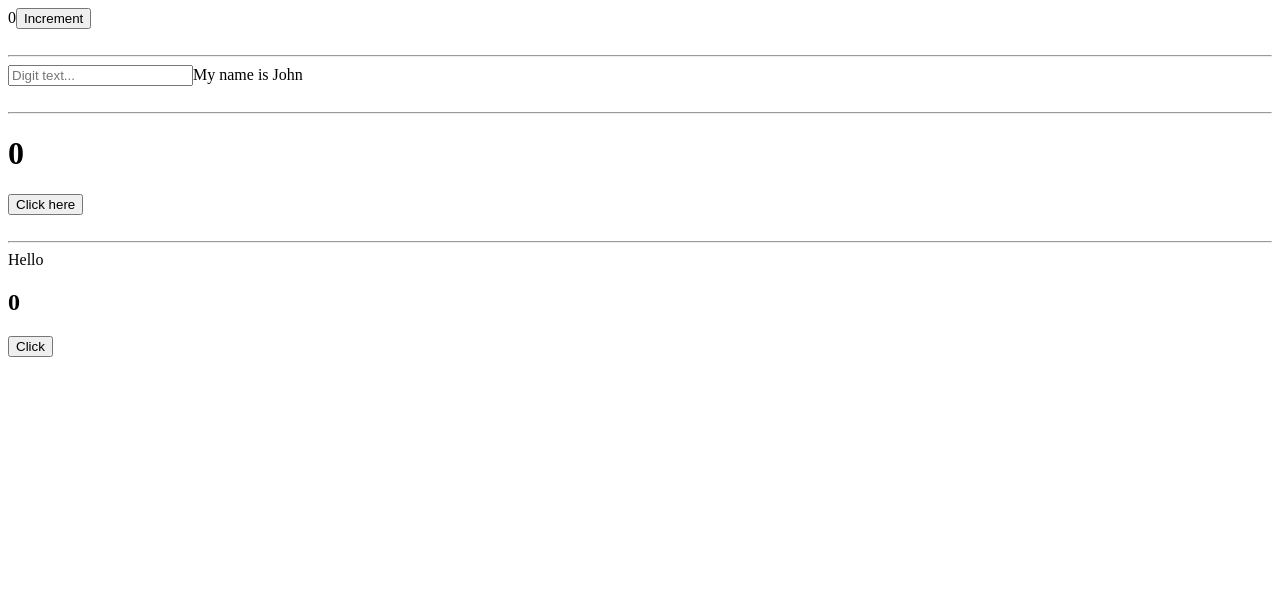
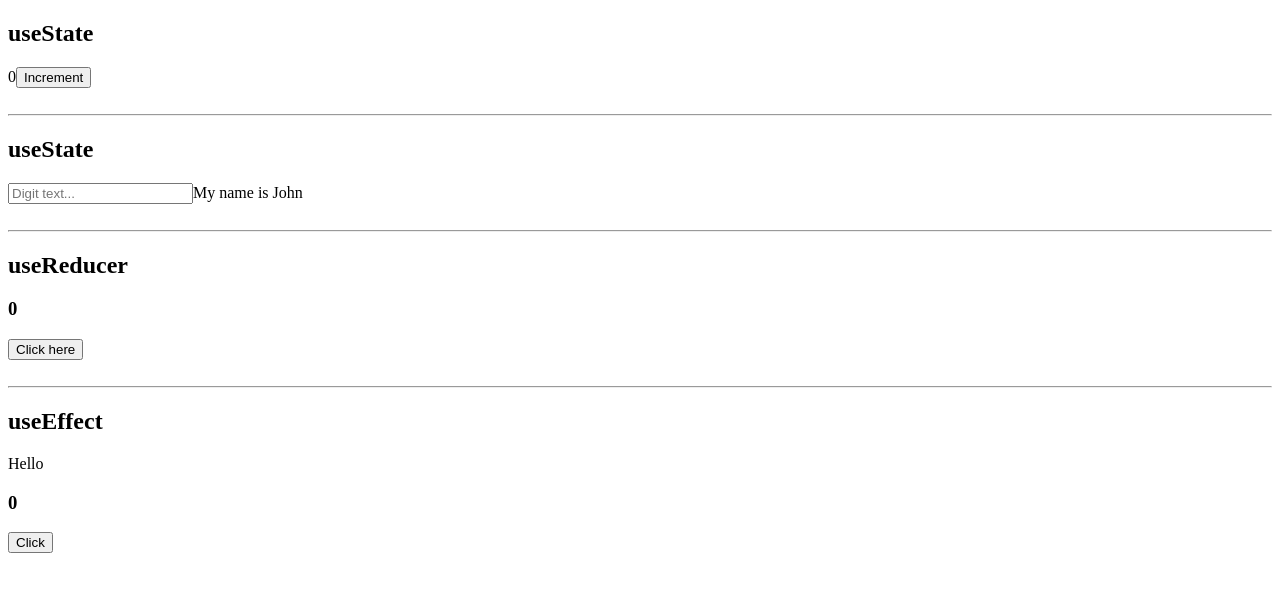
Before and after one commit to darciovilela/react-hooks, a React (Create React App) app: page / in a window 1280 px wide. Shown: the top 592 px of the page. Built offline with nearby package versions, Linux system fonts and the light colour scheme; no server answers; the HTML template or start-up script is replaced by a standard one.

Commit message:
Minor adjustments

```diff
--- a/src/EffectTutorial.js
+++ b/src/EffectTutorial.js
@@ -15,9 +15,10 @@ const EffectTutorial = () => {
 
   return (
     <div>
+      <h2>useEffect</h2>
       Hello<br></br>
-      <h2>{data}</h2>
-      <h2>{count}</h2>
+      <h3>{data}</h3>
+      <h3>{count}</h3>
       <button
         onClick={() => {
           setCount(count + 1);
--- a/src/ReducerTutorial.js
+++ b/src/ReducerTutorial.js
@@ -17,7 +17,8 @@ const ReducerTutorial = () => {
 
   return (
     <div>
-      <h1>{state.count}</h1>
+      <h2>useReducer</h2>
+      <h3>{state.count}</h3>
       <button
         onClick={() => {
           dispatch({ type: 'increment' });
--- a/src/StateTutorial.js
+++ b/src/StateTutorial.js
@@ -11,6 +11,7 @@ const StateTutorial = () => {
 
   return (
     <div>
+      <h2>useState</h2>
       {counter}
       <button onClick={increment}>Increment</button>
     </div>
--- a/src/StateTutorialNew.js
+++ b/src/StateTutorialNew.js
@@ -12,6 +12,7 @@ const StateTutorialNew = () => {
 
   return (
     <div>
+      <h2>useState</h2>
       <input placeholder="Digit text..." onChange={onChange} />
       {inputValue}
     </div>
```
